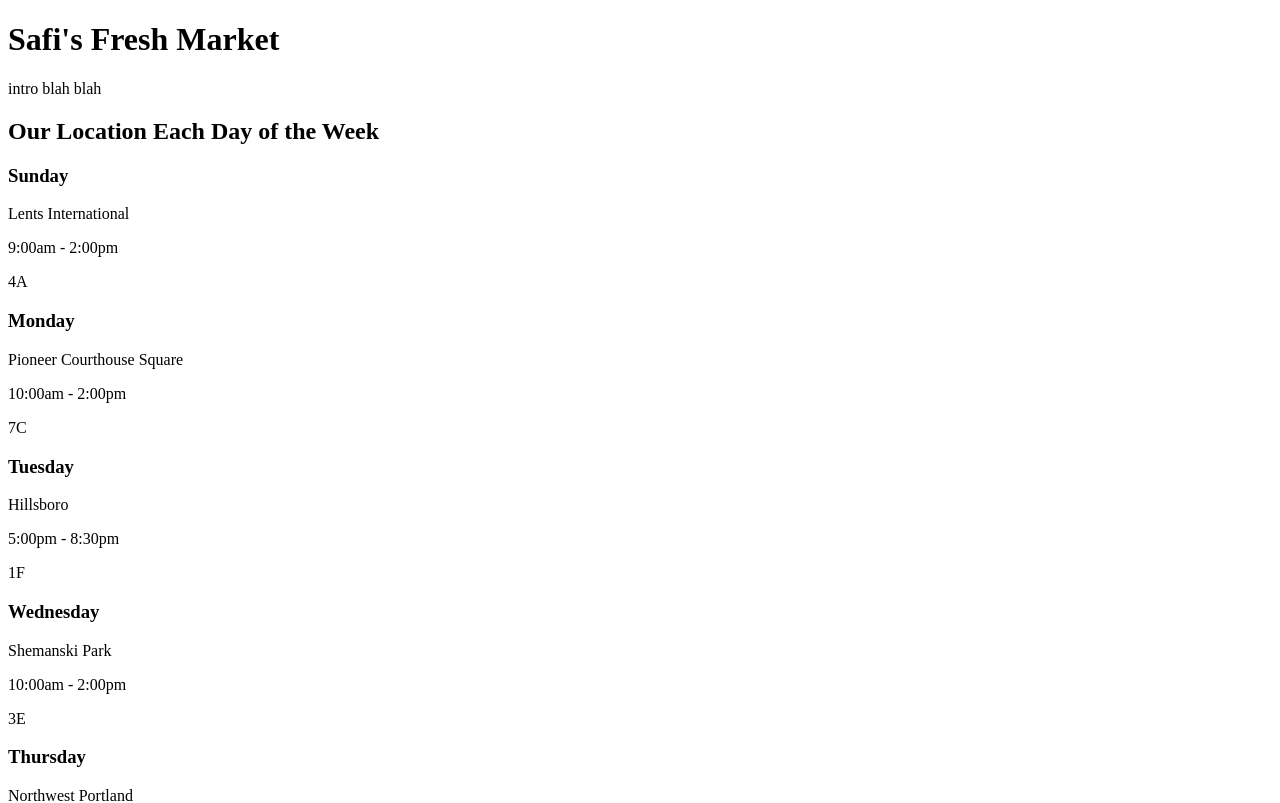
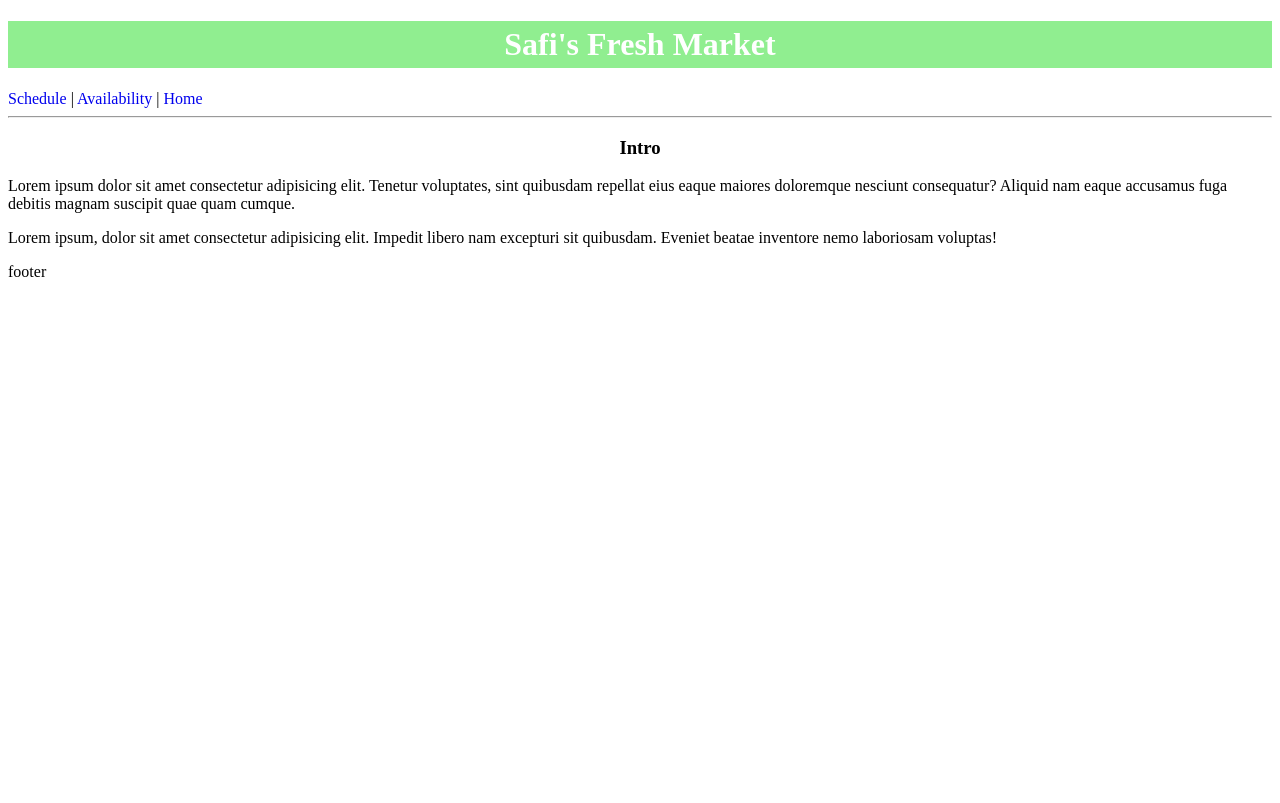
Before and after one commit to safiyc/safis-fresh-market, a React app: page / in a window 1280 px wide. Shown: the top 803 px of the page. Built offline with nearby package versions, Linux system fonts and the light colour scheme.

Commit message:
Add routes to schedule, availability,...

```diff
--- a/src/components/App.jsx
+++ b/src/components/App.jsx
@@ -4,14 +4,17 @@
 import DayDisplay from './DayDisplay';
 import MonthDisplay from './MonthDisplay';
 import Footer from './Footer';
+import { Switch, Route } from 'react-router-dom';
 
 function App() {
   return (
     <div>
       <Header />
-      <Intro />
-      <DayDisplay />
-      <MonthDisplay />
+      <Switch>
+        <Route exact path='/' component={Intro} />
+        <Route path='/daydisplay' component={DayDisplay} />
+        <Route path='/monthdisplay' component={MonthDisplay} />
+      </Switch>
       <Footer />
     </div>
   );
--- a/src/components/Header.jsx
+++ b/src/components/Header.jsx
@@ -1,7 +1,24 @@
 import React from 'react';
+import { NavLink as Link } from 'react-router-dom';
 
 function Header() {
-  return <h1>Safi's Fresh Market</h1>;
+  return (
+    <div>
+      <style jsx>{`
+        h1 {
+          background-color: lightgreen;
+          padding: 5px 10px;
+          color: white;
+          text-align: center;
+        }
+      `}</style>
+      <h1 className="text-center">Safi's Fresh Market</h1>
+      <div>
+        <Link style={{ textDecoration: 'none' }} to="daydisplay">Schedule</Link> | <Link style={{ textDecoration: 'none' }} to="/monthdisplay">Availability</Link> | <Link style={{ textDecoration: 'none' }} to="/">Home</Link>
+      </div>
+      <hr />
+    </div >
+  );
 }
 
 export default Header;
--- a/src/components/Intro.jsx
+++ b/src/components/Intro.jsx
@@ -1,7 +1,22 @@
 import React from 'react';
 
 function Intro() {
-  return <div>intro blah blah</div>;
+  return (
+    <div>
+      <style jsx>{`
+        h3 {
+          text-align: center;
+        }
+      `}</style>
+      <h3>Intro</h3>
+      <p>
+        Lorem ipsum dolor sit amet consectetur adipisicing elit. Tenetur voluptates, sint quibusdam repellat eius eaque maiores doloremque nesciunt consequatur? Aliquid nam eaque accusamus fuga debitis magnam suscipit quae quam cumque.
+      </p>
+      <p>
+        Lorem ipsum, dolor sit amet consectetur adipisicing elit. Impedit libero nam excepturi sit quibusdam. Eveniet beatae inventore nemo laboriosam voluptas!
+      </p>
+    </div>
+  );
 }
 
 export default Intro;
--- a/src/index.jsx
+++ b/src/index.jsx
@@ -1,12 +1,15 @@
 import React from 'react';
 import ReactDOM from 'react-dom';
+import { HashRouter } from 'react-router-dom';
 import App from './components/App';
 import { AppContainer } from 'react-hot-loader';
 
 const render = (Component) => {
   ReactDOM.render(
     <AppContainer>
-      <Component />
+      <HashRouter>
+        <Component />
+      </HashRouter>
     </AppContainer>,
     document.getElementById('react-app-root')
   );
--- a/webpack.config.js
+++ b/webpack.config.js
@@ -50,7 +50,8 @@
             "react"
           ],
           plugins: [
-                        "react-hot-loader/babel"
+            "react-hot-loader/babel",
+            "styled-jsx/babel"
           ]
         }
       }
```
Also changed, not shown: package.json (+13 -3 lines), src/components/DaySelection.jsx (deleted, +0 -7 lines), src/components/MonthSelection.jsx (deleted, +0 -7 lines), template.ejs, 1 other file (tests, documents, lock files or other folders). Lines whose indentation alone changed are shown as unchanged.
